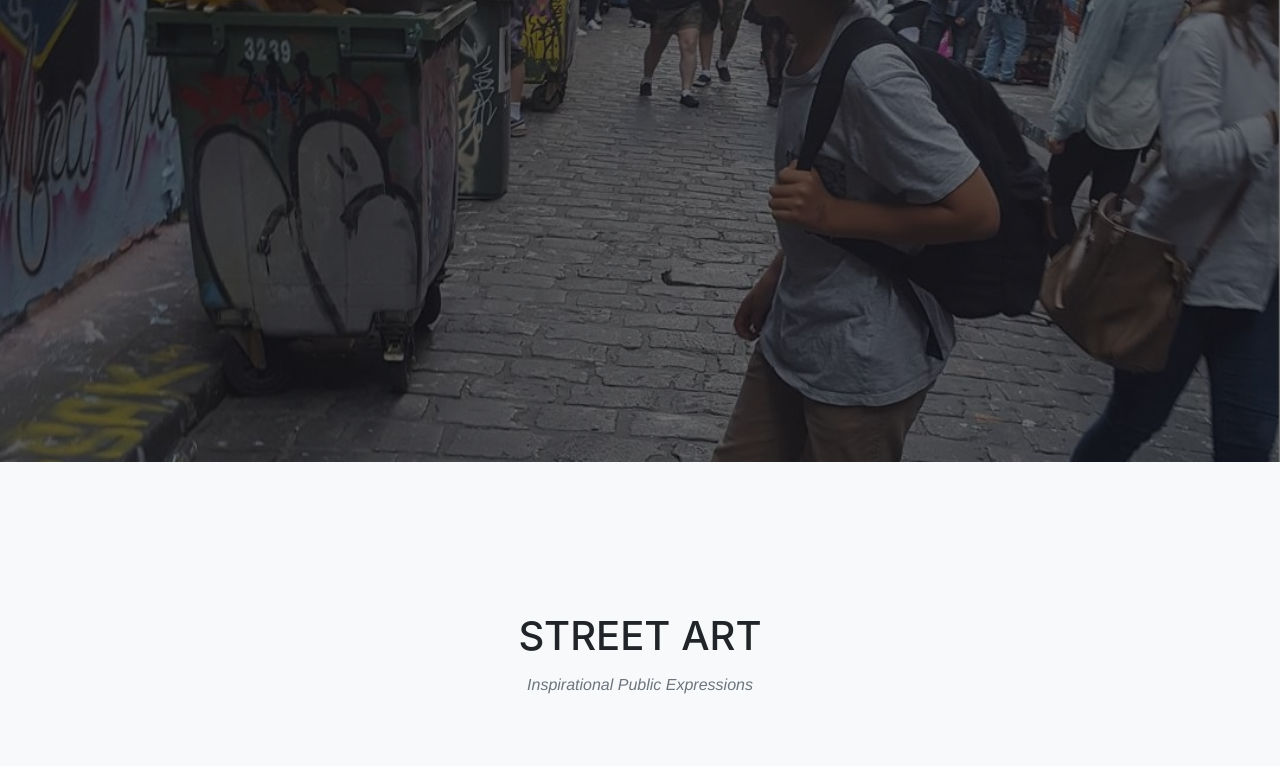
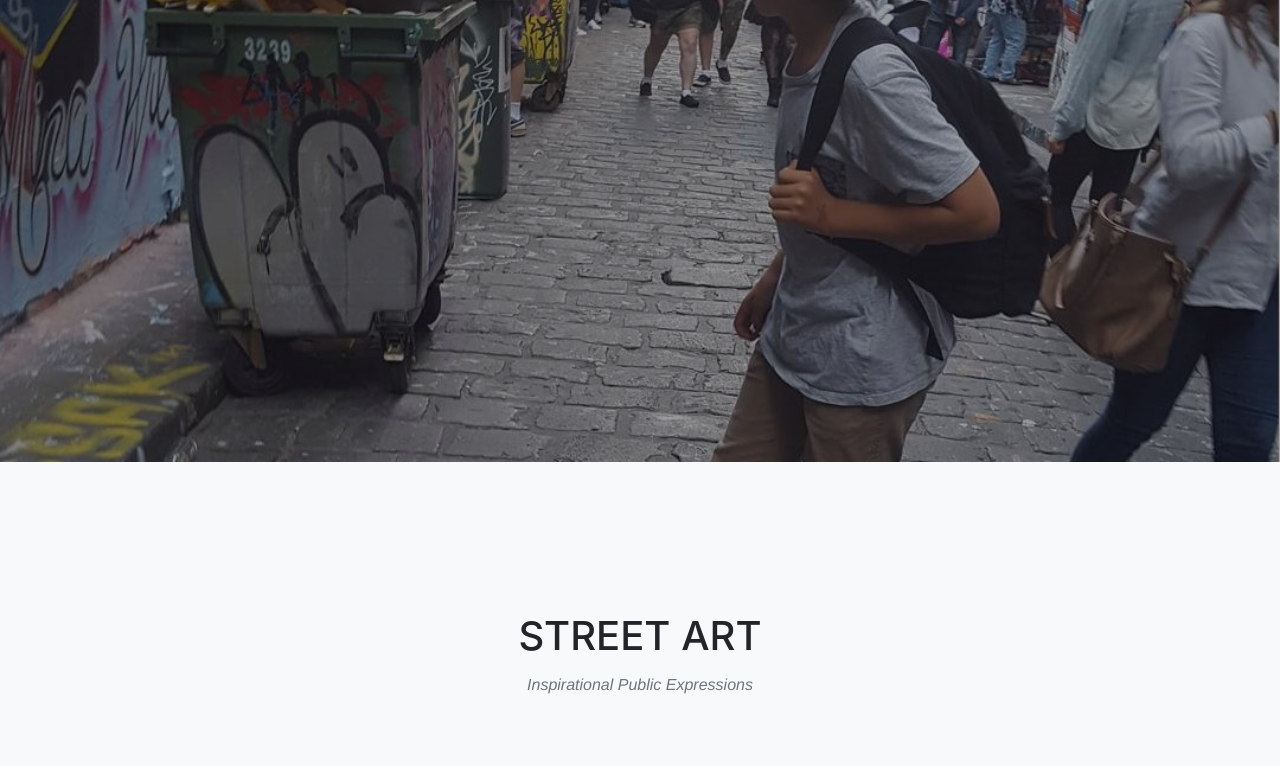
Before and after one commit to kenmcguire/zester, a website with bundled scripts: page index.html in a window 1280 px wide. Shown: the part 88-854 px from the top of the page. Built offline with nearby package versions, Linux system fonts and the light colour scheme; a web font is replaced by a local one.

Commit message:
lighten background

```diff
--- a/css/agency.css
+++ b/css/agency.css
@@ -166,7 +166,7 @@ img::-moz-selection {
 
  .indexpage{
   background-image: url("../img/about/Background1.jpg");
-  box-shadow:inset 0 0 0 2000px rgba(18,17,20,.6);
+  box-shadow:inset 0 0 0 2000px rgba(18,17,20,.4);
 }
 .streetartpage{
  background-image: url("../img/portfolio/Hype.jpg");
```
